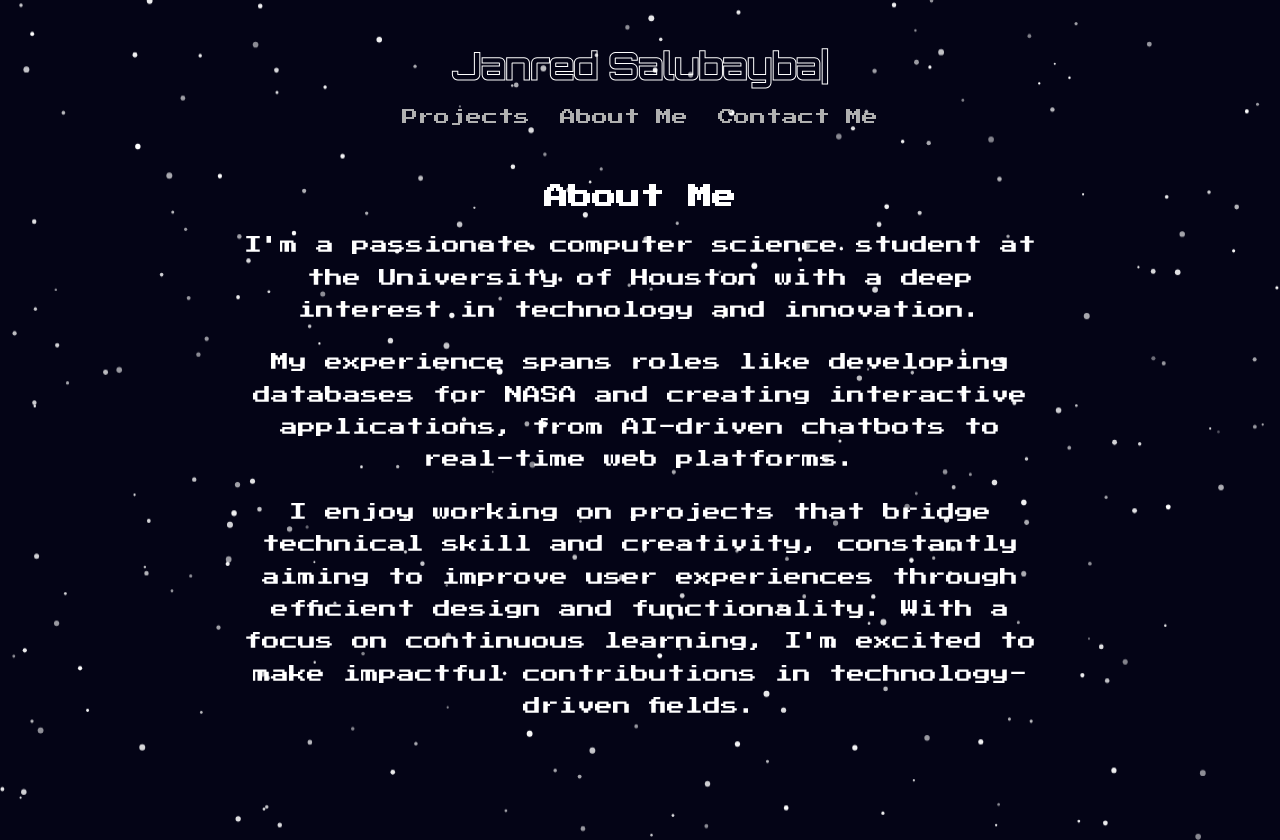
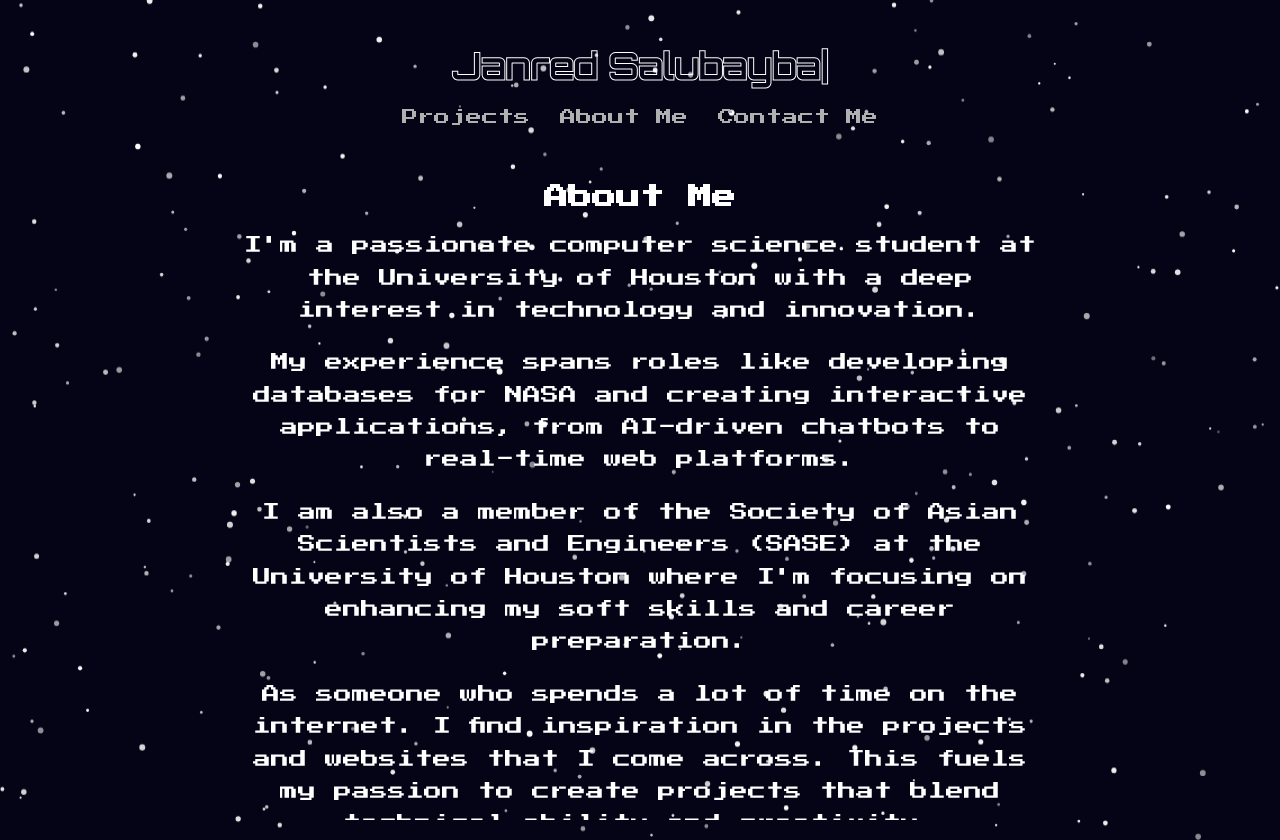
Before and after one commit to janny801/personal-website, a React (Create React App) app in the folder personal-website/: page /about in a window 1280 px wide. Built offline with nearby package versions, Linux system fonts and the light colour scheme.

Commit message:
Update AboutMe.js

```diff
--- a/personal-website/src/AboutMe.js
+++ b/personal-website/src/AboutMe.js
@@ -13,7 +13,13 @@ function AboutMe() {
           My experience spans roles like developing databases for NASA and creating interactive applications, from AI-driven chatbots to real-time web platforms.
         </p>
         <p>
-          I enjoy working on projects that bridge technical skill and creativity, constantly aiming to improve user experiences through efficient design and functionality. With a focus on continuous learning, I'm excited to make impactful contributions in technology-driven fields.
+          I am also a member of the Society of Asian Scientists and Engineers (SASE) at the University of Houston where I'm focusing on enhancing my soft skills and career preparation.
+        </p>
+        <p>
+          As someone who spends a lot of time on the internet. I find inspiration in the projects and websites that I come across. This fuels my passion to create projects that blend technical ability and creativity.
+        </p>
+        <p>
+          Currently, I'm seeking internship opportunities in software development or database management and development, where I can apply my skills and continue learning. Recently, I've also been developing an interest in cybersecurity, expanding my understanding of technology’s critical role in secure data management. With a focus on continuous growth, I'm excited to make impactful contributions in technology-driven fields.
         </p>
       </div>
     </div>
@@ -21,3 +27,6 @@ function AboutMe() {
 }
 
 export default AboutMe;
+
+
+/*need to include image here as well */
```
